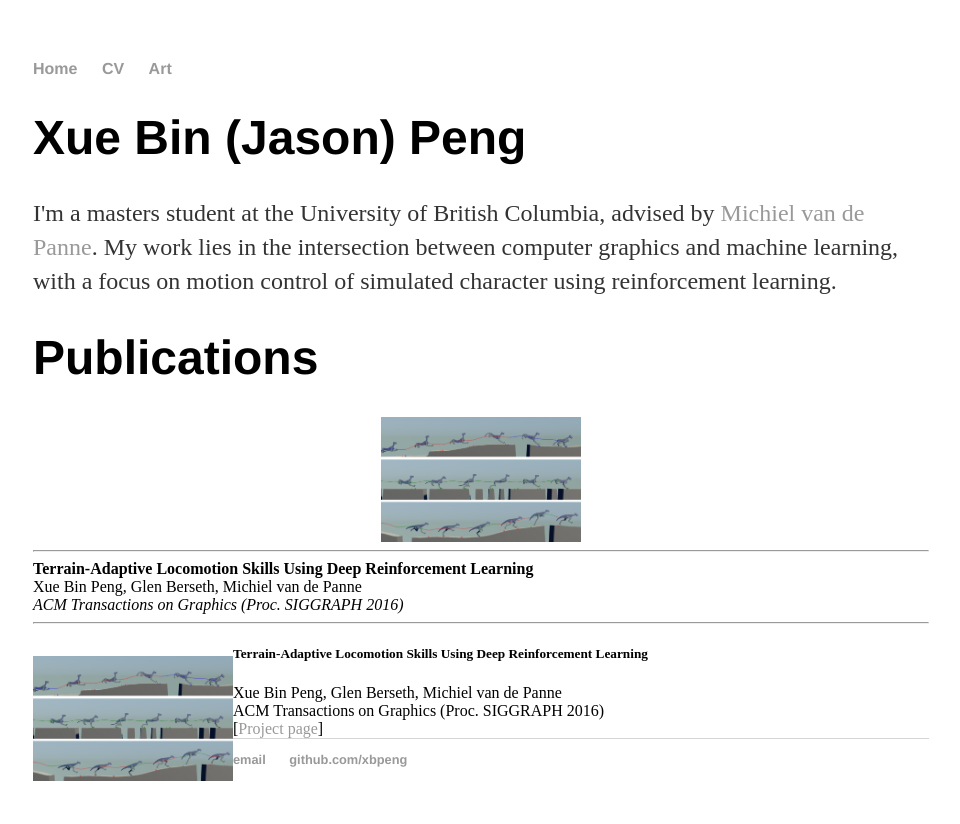
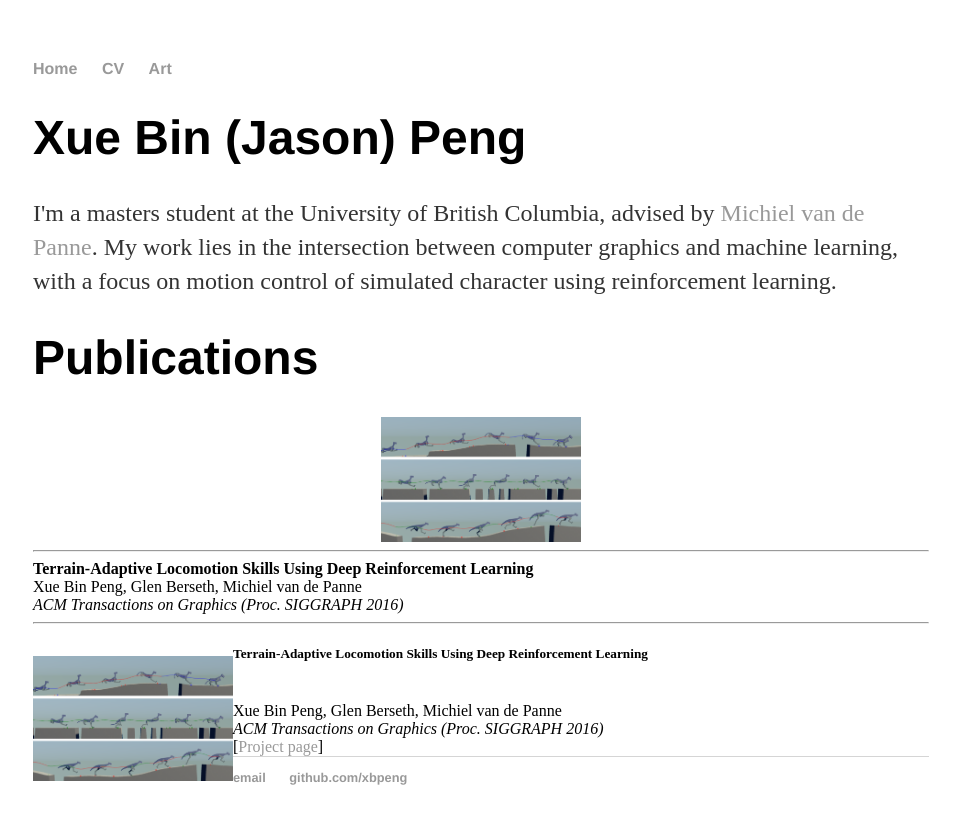
Before and after one commit to xbpeng/xbpeng.github.io, a Jekyll site: the page built from index.html, in a window 1280 px wide. Shown: the top 824 px of the page, without its empty margins (159-1119 px from the left). Built offline with Jekyll 4.4.1, drawn with Linux system fonts in a browser that asks for light colours.

```diff
--- a/index.html
+++ b/index.html
@@ -23,8 +23,8 @@ title: Xue Bin (Jason) Peng
 
 	<p style="float: left;"><a href="https://www.cs.ubc.ca/~van/papers/2016-TOG-deepRL/index.html"><img style="vertical-align:top" src="images/papers/2016-TOG-deepRL.png"  width="200" height="inherit" alt="" /></a></p>
     	<h5> Terrain-Adaptive Locomotion Skills Using Deep Reinforcement Learning </h5>
-	Xue Bin Peng, Glen Berseth, Michiel van de Panne <br>
-	ACM Transactions on Graphics (Proc. SIGGRAPH 2016)  <br>
+	<br> Xue Bin Peng, Glen Berseth, Michiel van de Panne <br>
+	<em> ACM Transactions on Graphics (Proc. SIGGRAPH 2016)</em>  <br>
 	[<a href="https://www.cs.ubc.ca/~van/papers/2016-TOG-deepRL/index.html">Project page</a>]
 
 
```
